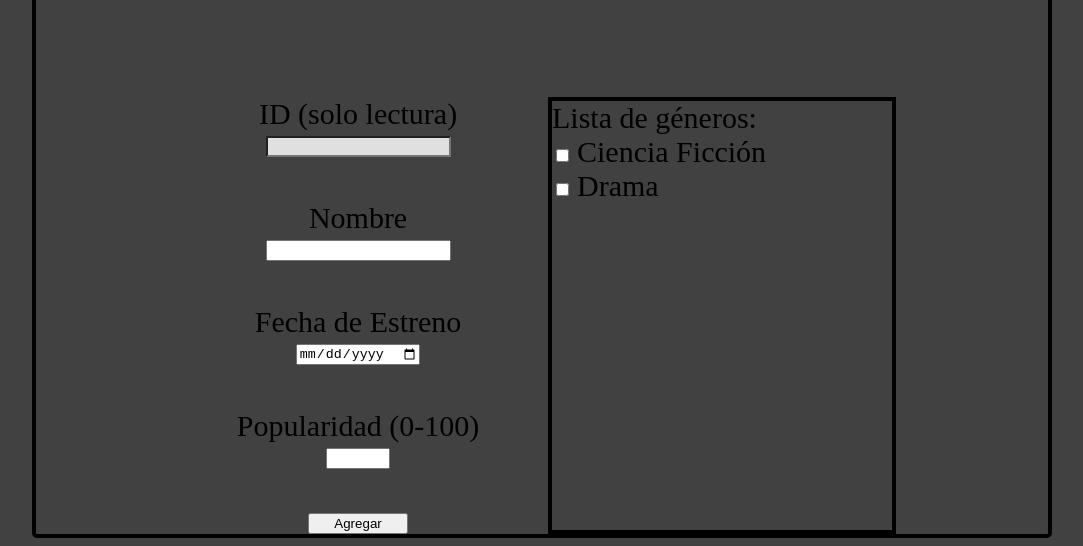
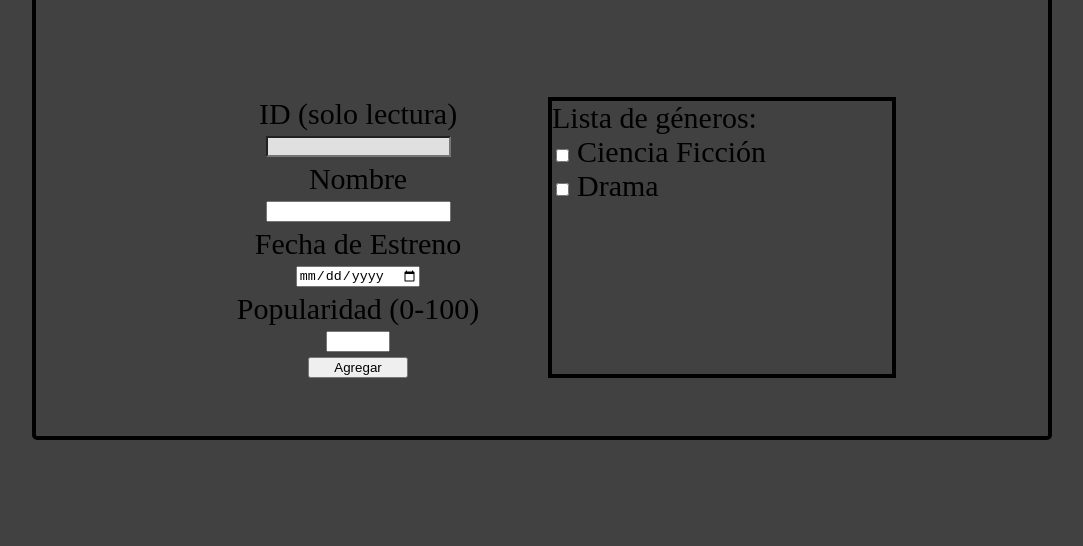
Before and after one commit to enol-mf/WebAppPeliculas, a plain HTML site: page peliculas.html in a window 1280 px wide. Shown: the part 326-872 px from the top of the page, without its empty margins (98-1181 px from the left). After the commit the page ends 800 px from the top, so only its background shows below. Drawn offline with Linux system fonts and the light colour scheme.

Commit message:
Quitar doble espaciado

```diff
--- a/peliculas.html
+++ b/peliculas.html
@@ -27,15 +27,15 @@
 <form class="bloqueAgregar" id="formPeliculas">
   <div class="izq">
     <label>ID (solo lectura)</label>
-    <input type="number" id="idPelicula" readonly style="background-color: #e0e0e0;"><br>
+    <input type="number" id="idPelicula" readonly style="background-color: #e0e0e0;">
     <label>Nombre</label>
-    <input type="text" id="Nombre" maxlength="100"><br>
+    <input type="text" id="Nombre" maxlength="100">
 
     <label>Fecha de Estreno</label>
-    <input type="date" id="fecha"><br>
+    <input type="date" id="fecha">
 
     <label>Popularidad (0-100)</label>
-    <input type="number" id="Popularidad" min="0" max="100"><br>
+    <input type="number" id="Popularidad" min="0" max="100">
 
     <input type="submit" value="Agregar" id="btnSubmitPelicula" style="width: 100px;">
     <button type="button" id="btnCancelarPelicula" style="width: 100px; display: none;">Cancelar</button>
```
Also changed, not shown: generos.html (+2 -2 lines).
